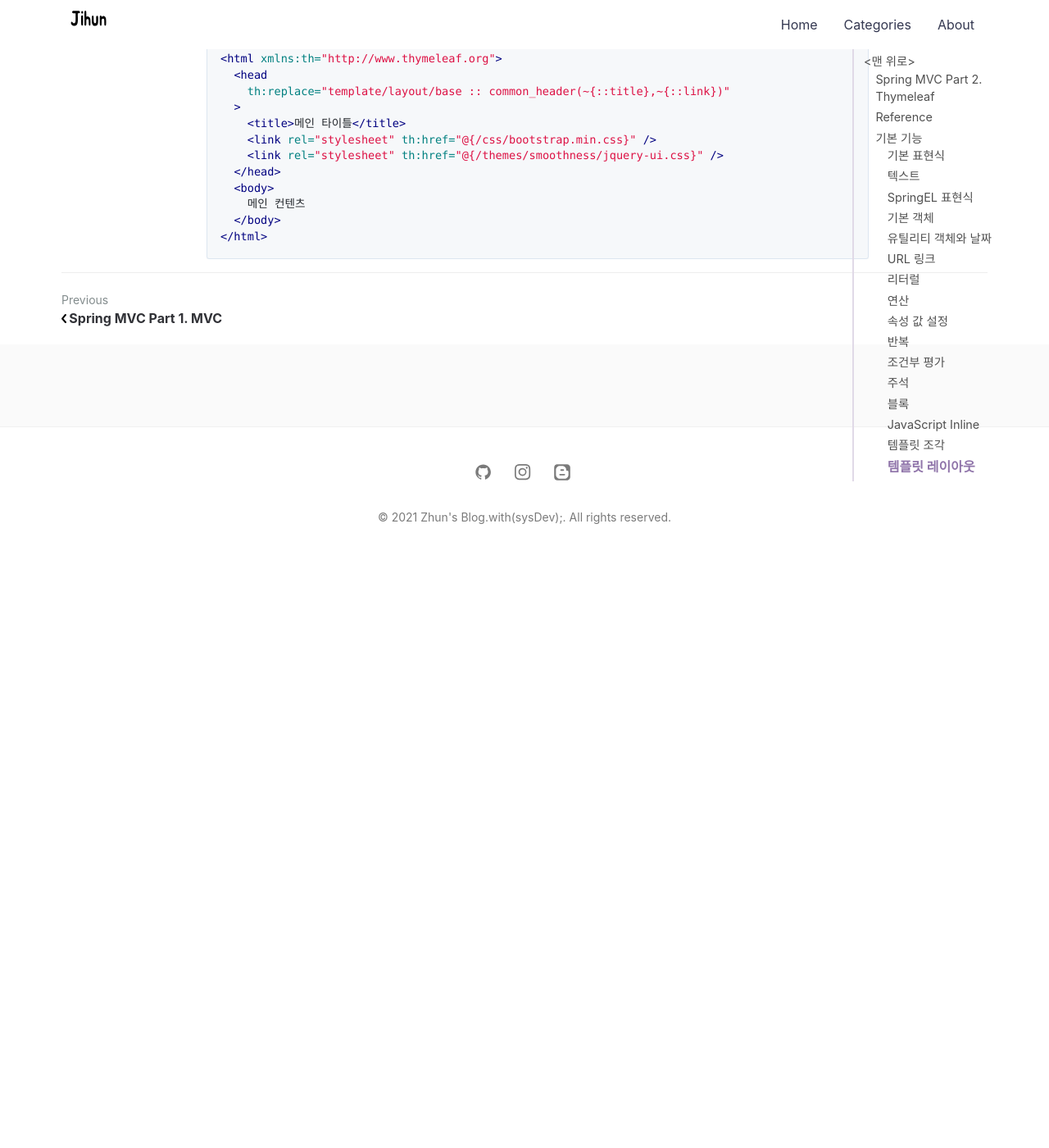
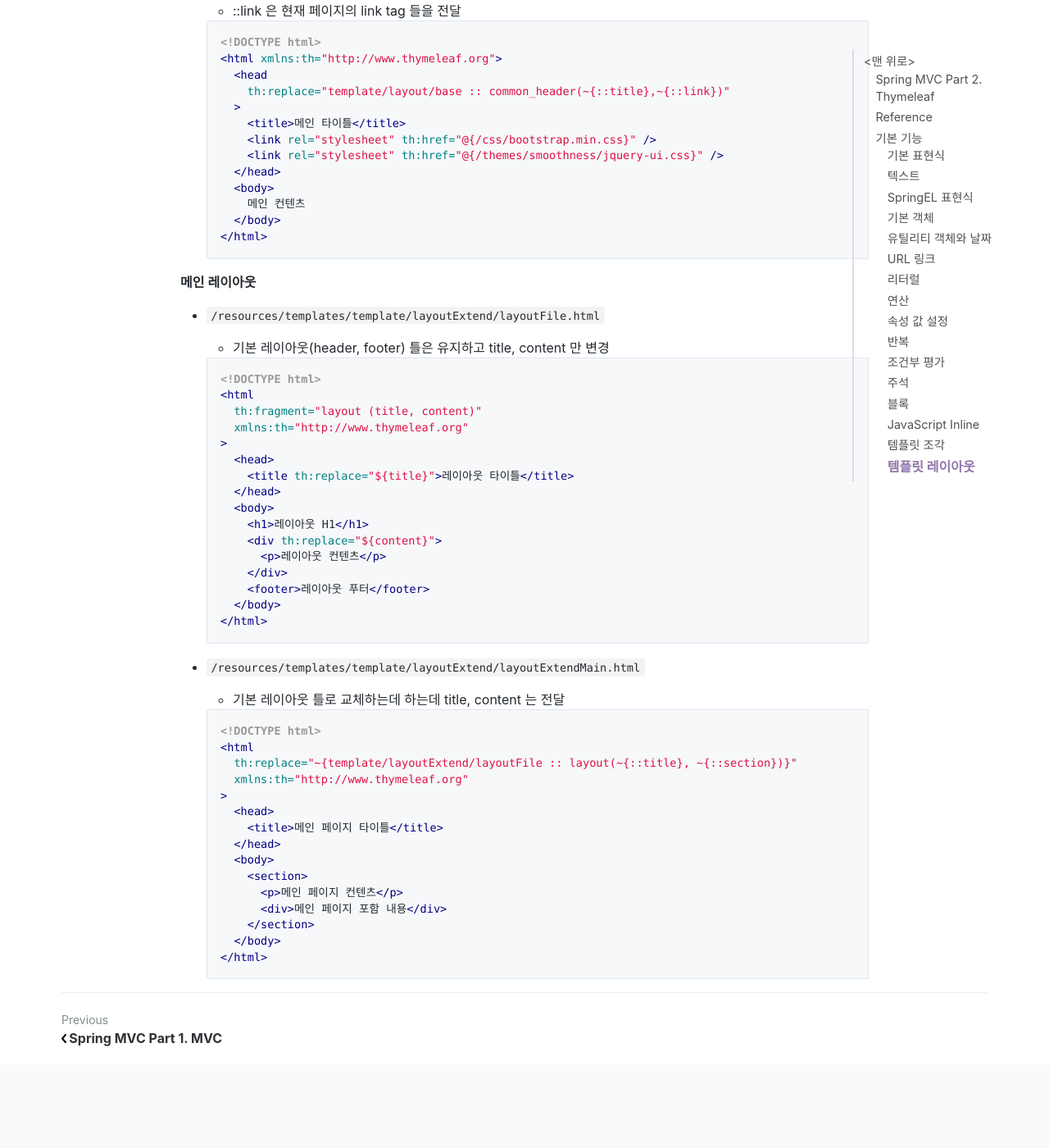
Before and after one commit to jihunparkme/jihunparkme.github.io, a Jekyll site: the page built from _posts/2021-10-11-Spring-MVC-Part2-Thymeleaf.md, in a window 1280 px wide and 1400 px high, scrolled down 11288 px. Shown: the whole window at 82% size. Built offline with Jekyll 4.4.1, drawn with Linux system fonts in a browser that asks for light colours; comment, search, counter and statistics services are not loaded; before the commit the page ends 11974 px from its top, so only the background shows below that; some of the changed text lies outside the part shown.

Commit message:
[타임리프 - 기본 기능] 템플릿 레이아웃2

````diff
--- a/_posts/2021-10-11-Spring-MVC-Part2-Thymeleaf.md
+++ b/_posts/2021-10-11-Spring-MVC-Part2-Thymeleaf.md
@@ -538,3 +538,50 @@ featured-img: spring_mvc_2
     </body>
   </html>
   ```
+
+**메인 레이아웃**
+
+- `/resources/templates/template/layoutExtend/layoutFile.html`
+
+  - 기본 레이아웃(header, footer) 틀은 유지하고 title, content 만 변경
+
+  ```html
+  <!DOCTYPE html>
+  <html
+    th:fragment="layout (title, content)"
+    xmlns:th="http://www.thymeleaf.org"
+  >
+    <head>
+      <title th:replace="${title}">레이아웃 타이틀</title>
+    </head>
+    <body>
+      <h1>레이아웃 H1</h1>
+      <div th:replace="${content}">
+        <p>레이아웃 컨텐츠</p>
+      </div>
+      <footer>레이아웃 푸터</footer>
+    </body>
+  </html>
+  ```
+
+- `/resources/templates/template/layoutExtend/layoutExtendMain.html `
+
+  - 기본 레이아웃 틀로 교체하는데 하는데 title, content 는 전달
+
+  ```html
+  <!DOCTYPE html>
+  <html
+    th:replace="~{template/layoutExtend/layoutFile :: layout(~{::title}, ~{::section})}"
+    xmlns:th="http://www.thymeleaf.org"
+  >
+    <head>
+      <title>메인 페이지 타이틀</title>
+    </head>
+    <body>
+      <section>
+        <p>메인 페이지 컨텐츠</p>
+        <div>메인 페이지 포함 내용</div>
+      </section>
+    </body>
+  </html>
+  ```
````
